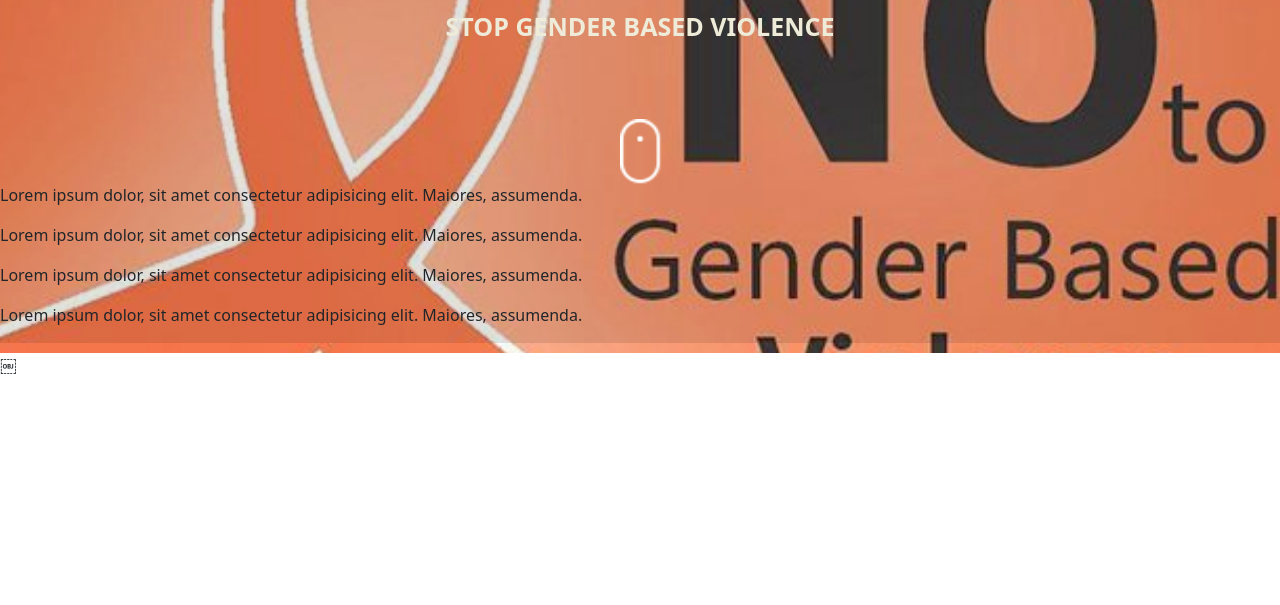
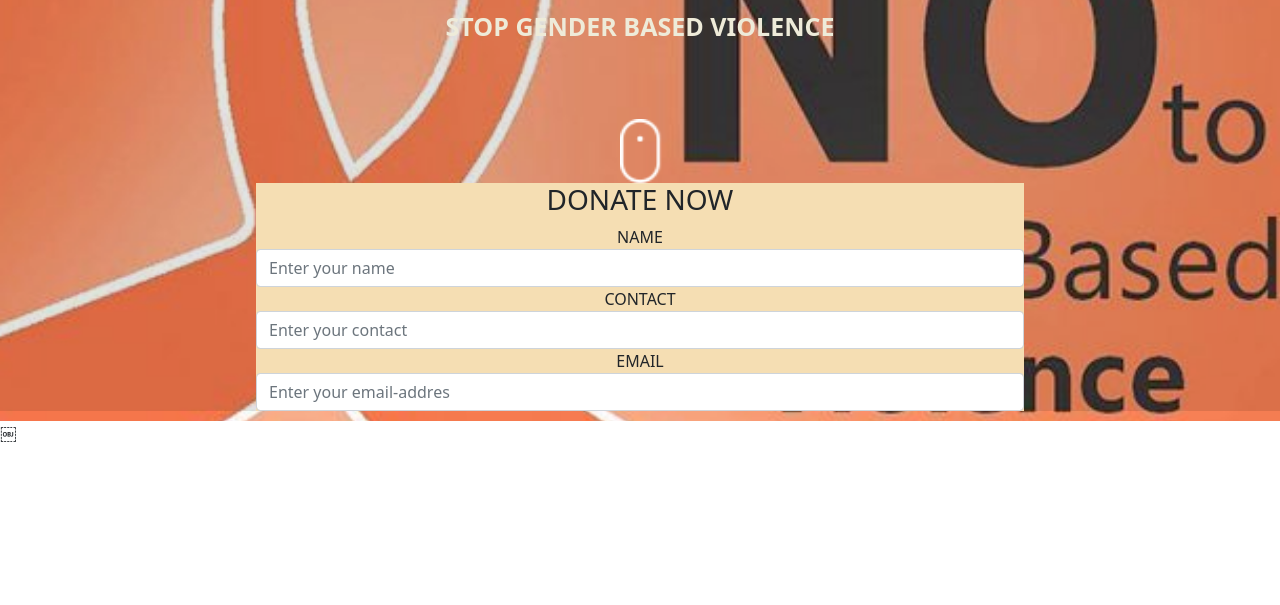
Before and after one commit to chimolirgb/GBV-CASE-TRACKER, a plain HTML site: page donate.html in a window 1280 px wide. Shown: the part 195-800 px from the top of the page. Drawn offline with nearby package versions, Linux system fonts and the light colour scheme.

Commit message:
creating a form on donate page

```diff
--- a/css/gvb.css
+++ b/css/gvb.css
@@ -146,5 +146,11 @@
   .card{
       margin-left: 60px;
       justify-content: space-evenly;
-
   }
+.srv{
+    margin-right: 20%;
+    margin-left: 20%;
+    align-items: center;
+    text-align: center;
+    background-color:wheat;
+}
--- a/donate.html
+++ b/donate.html
@@ -22,7 +22,7 @@
     <div class="view landing">
         <div id="overlay">
             <nav class="navbar navbar-expand-sm bg-success navbar-dark fixed-top">
-                <a class="navbar-brand" href="home.html">HOME</a>
+                <a class="navbar-brand" href="home.html"></a>
                 <button class="navbar-toggler bg-success" type="button" data-toggle="collapse"
                     data-target="#collapsibleNavbar">
                     <span class="navbar-toggler-icon"></span>
@@ -59,17 +59,27 @@
             <div class="image bounce"> <a href="home.html"> <img src="./images/mouse_click.png" alt=" arrow"
                         width="40px"></a>
             </div>
-            <div class="services">
-                <div class="container-block">
-                    <div class="row bg">
-                        <div class="col-6">
-                            <p>Lorem ipsum dolor, sit amet consectetur adipisicing elit. Maiores, assumenda.</p>
-                            <p>Lorem ipsum dolor, sit amet consectetur adipisicing elit. Maiores, assumenda.</p>
-                        </div>
-                        <div class="col-6-">
-                            <p>Lorem ipsum dolor, sit amet consectetur adipisicing elit. Maiores, assumenda.</p>
-                            <p>Lorem ipsum dolor, sit amet consectetur adipisicing elit. Maiores, assumenda.</p>
-                        </div>
+            <div class="services srv">
+                <div class="hr">
+                    <div class="row">
+                        <h3>DONATE NOW</h3>
+                        <form class="form form-data">
+                            <div class="form-group">
+                                <label class="control-label-3">NAME</label>
+                                <input type="text" placeholder="Enter your name" class="form-control" id="name">
+                            </div>
+                            <div class="form-group">
+                                <label class="control-label">CONTACT</label>
+                                <input type="text" placeholder="Enter your contact" class="form-control" id="contact">
+                            </div>
+                            <div class="form-group">
+                                <label class="control-label">EMAIL</label>
+                                <input type="text" placeholder="Enter your email-addres" class="form-control" id="email">
+                            </div>
+
+                        </form>
+
+
                     </div>
                 </div>
             </div>
```
Also changed, not shown: css/contact.html (+1 -1 lines), home.html (+2 -2 lines), services.html (+2 -2 lines).
